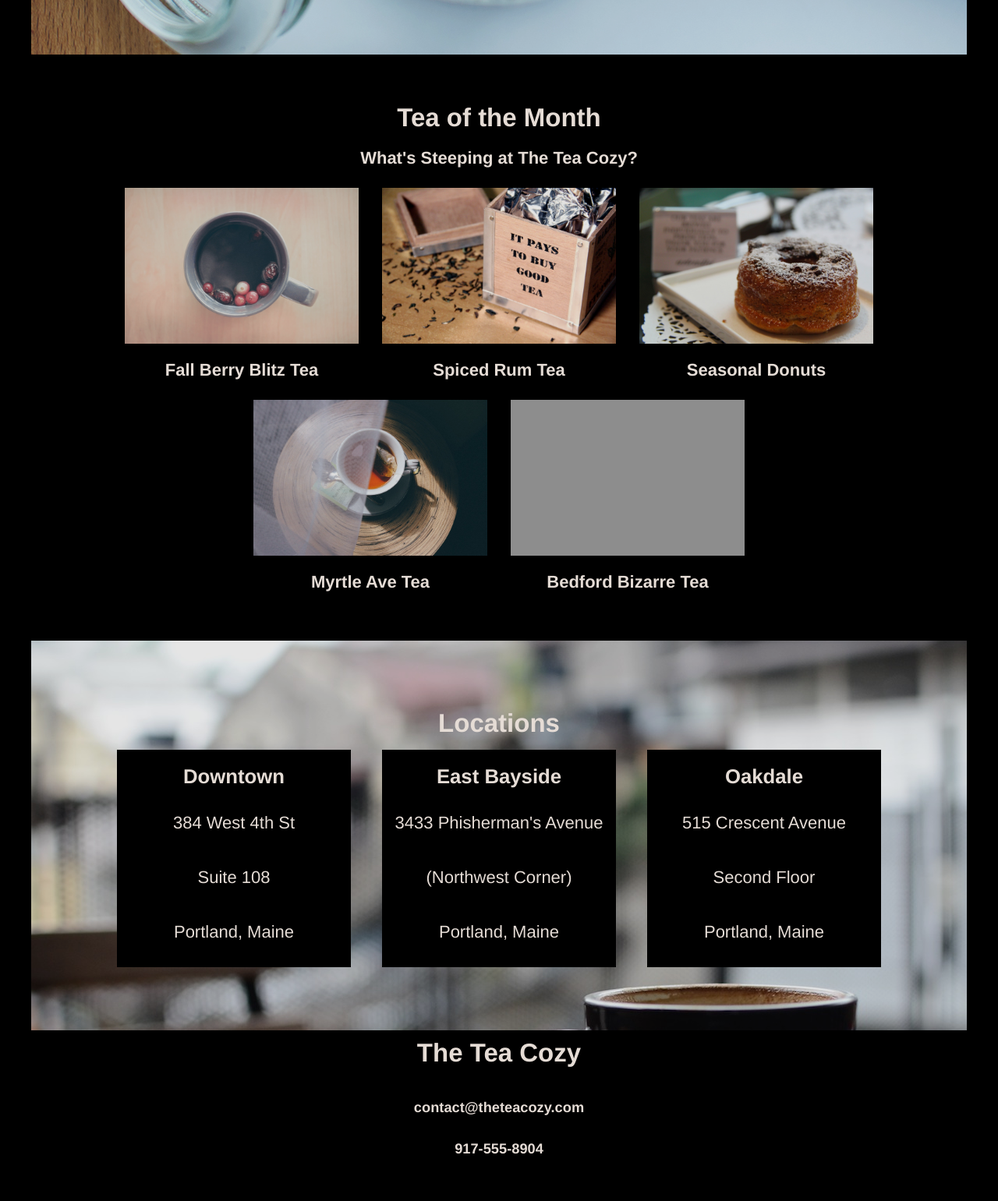
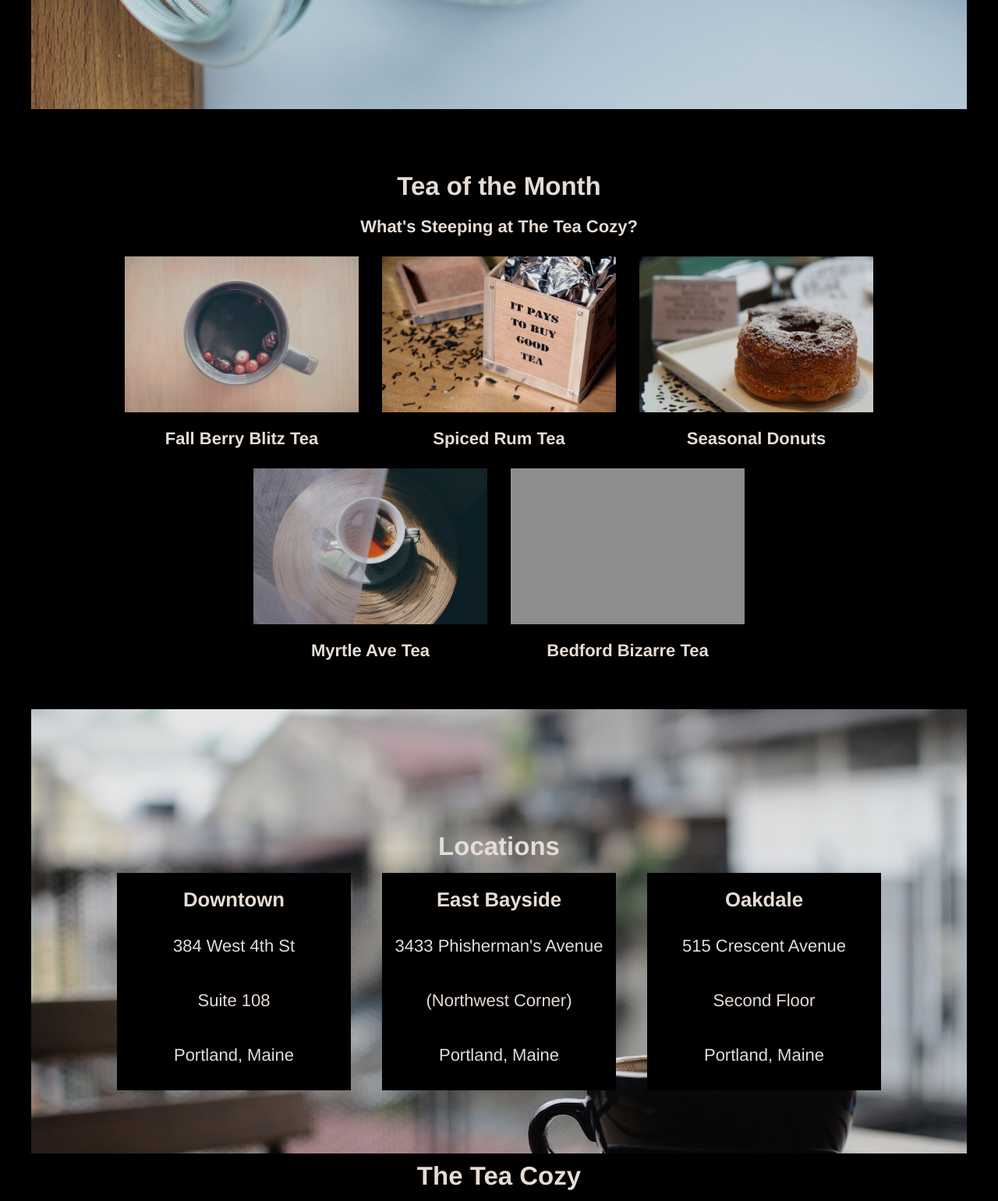
Before and after one commit to BananaBean/TeaCozy-v2, a plain HTML site: page index.html in a window 1280 px wide. Shown: the part 700-2241 px from the top of the page at 78% size. Drawn offline with Linux system fonts and the light colour scheme; grey boxes are pictures that could not be loaded.

Commit message:
Change breaks to padding

```diff
--- a/resources/css/style.css
+++ b/resources/css/style.css
@@ -67,6 +67,7 @@ main {
   width: 1200px;
   align-items: stretch;
   justify-content: center;
+  padding-top: 70px;
 }
 
 .mission__statement {
@@ -81,6 +82,8 @@ main {
   display: flex;
   flex-direction: column;
   width: 1000px;
+  height: 700px;
+  padding-top: 70px;
 }
 
 .products {
@@ -112,6 +115,7 @@ main {
   background-image: url("../images/img-locations-background.jpg");
   height: 500px;
   width: 1200px;
+  padding-top: 70px;
 }
 
 .locations__container {
```
Also changed, not shown: index.html (+0 -4 lines).
